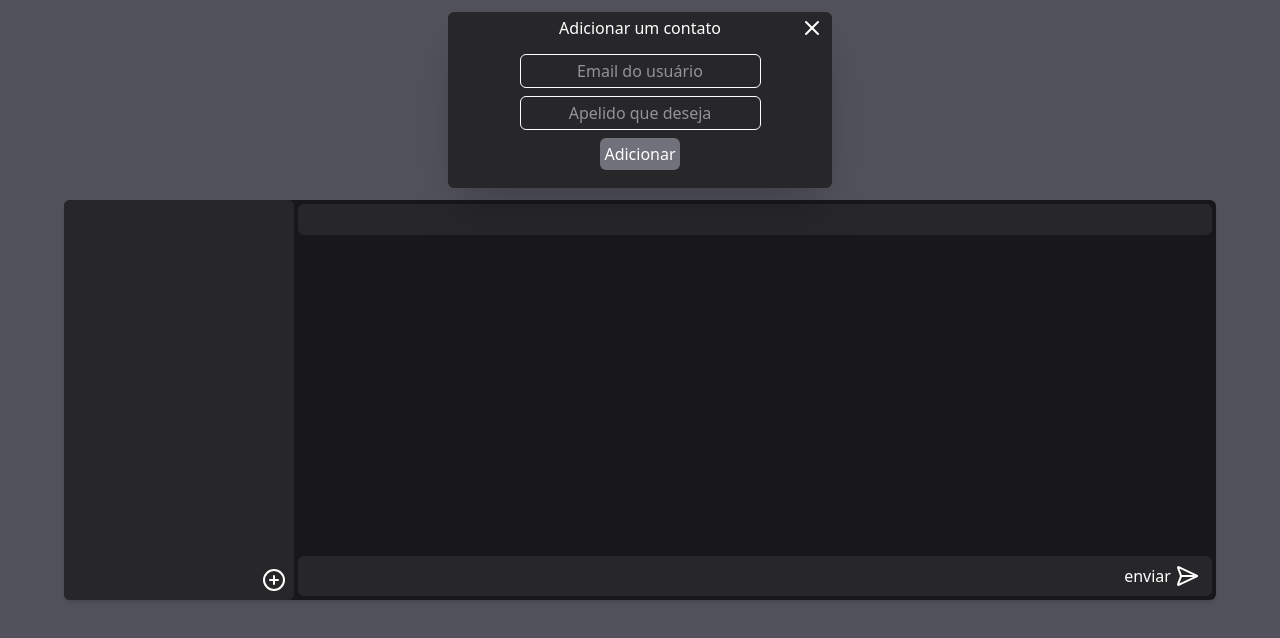
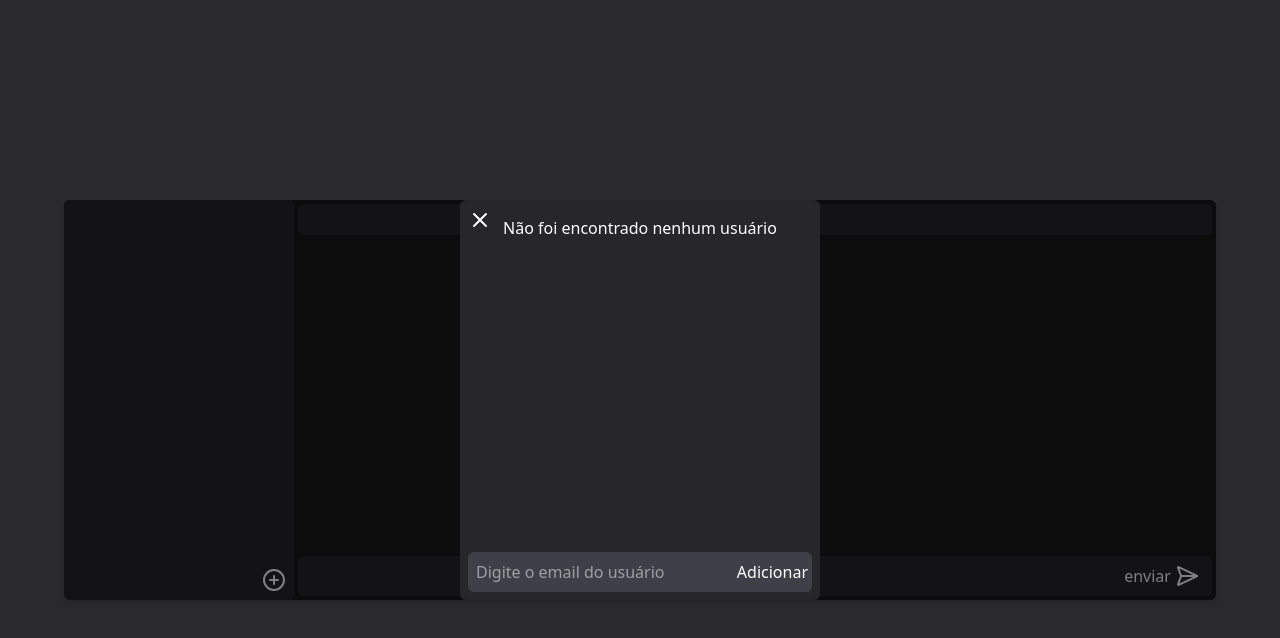
Before and after one commit to Arthur-Enrik/My-Live-Chat-frontend, a React (Vite) app: page /chats in a window 1280 px wide. Shown: the top 638 px of the page. Built offline with nearby package versions, Linux system fonts and the light colour scheme.

Commit message:
feature: Overlay adicionado

```diff
--- a/src/components/Navbar/ChatsNavbar.tsx
+++ b/src/components/Navbar/ChatsNavbar.tsx
@@ -5,13 +5,14 @@ import { Contact } from "./Contact"
 import {OverlayAddUser} from './OverlayAddUser'
 
 function ContactsNavbar() {
+    const [showOverlay, setShowOverlay] = useState<boolean>(true)
     return(
         <nav className="w-1/4 flex flex-col text-white bg-zinc-800 rounded-md relative">
-            <OverlayAddUser />
+            {showOverlay && <OverlayAddUser setShowOverlay={setShowOverlay} />}
             <ul className="w-full flex flex-col overflow-y-auto divide-gray-100 divide-y">
                 {/* {chats ? chats.map(item => <Contact nickname={item} setActiveWindow={setActiveWindow} key={item} />) : <span className="w-full text-center text-white p-3">Você ainda não possui nenhum contato</span> } */}
             </ul>
-            <button className="absolute bottom-2 right-2 hover:cursor-pointer hover:bg-white/20 rounded-full">
+            <button onClick={() => setShowOverlay(!showOverlay)} className="absolute bottom-2 right-2 hover:cursor-pointer hover:bg-white/20 rounded-full">
                 <PlusCircle/>
             </button>
         </nav>
--- a/src/components/Navbar/OverlayAddUser.tsx
+++ b/src/components/Navbar/OverlayAddUser.tsx
@@ -2,15 +2,37 @@ import { FormEvent, useState, useMemo } from "react"
 
 import { X } from "lucide-react"
 
-function OverlayAddUser() {
+import { getUserByEmail } from "../../services/User/get-users-by-email.service"
+
+import { UserCell } from "./UserCell"
+
+interface Props {
+    setShowOverlay: (balue: boolean) => void
+}
+
+function OverlayAddUser({setShowOverlay}: Props) {
+    const [inputEmail, setInputEmail] = useState<string>('')
+    const [users, setUsers] = useState<Array<{username: string, email: string}>>([])
+
+    async function getUsers() {
+        if (!inputEmail) return
+        const users = await getUserByEmail(inputEmail)
+        setUsers(users)
+    }
+
     return (
-        <form className="bg-zinc-800 w-96 h-44 z-50 flex flex-col gap-2 ease-in-out pt-6 justify-center items-center fixed top-3 left-1/2 rounded-md shadow-2xl" style={{ left: '50%', transform: 'translateX(-50%)' }}>
-            <button className="absolute right-2 top-1 hover:cursor-pointer"><X /></button>
-            <p className="absolute top-1">Adicionar um contato</p>
-            <input className="text-center border-1 rounded-md p-1" type="text" placeholder="Email do usuário" />
-            <input className="text-center border-1 rounded-md p-1" type="text" placeholder="Apelido que deseja" />
-            <button type="submit" className="bg-zinc-500 rounded-md p-1 hover:cursor-pointer hover:bg-white/20">Adicionar</button>
-        </form>
+        <div className="fixed w-screen h-screen inset-0 bg-black/50 flex justify-center items-center z-50 ">
+            <div className="flex flex-col p-2 w-90 h-1/2 bg-zinc-800 rounded-md z-20">
+                <button className="fixed self-start hover:cursor-pointer" onClick={() => setShowOverlay(false)}><X /></button>
+                <li className="flex flex-col gap-2 p-2 w-full overflow-y-auto h-full">
+                    {users.length > 0 ? users.map(user => <UserCell username={user.username} email={user.email} key={user.email} />) : <span className="text-center w-full">Não foi encontrado nenhum usuário</span>}
+                </li>
+                <form onSubmit={(e) => e.preventDefault()} className="flex w-full h-fit self-end-safe gap-2 bg-zinc-700 p-1 rounded-md">
+                    <input value={inputEmail} onChange={e => {setInputEmail(e.target.value); getUsers()}} type="email" placeholder="Digite o email do usuário" className="h-8 w-full outline-none p-1" />
+                    <button type="submit" className="w-fit hover:cursor-pointer hover:bg-black/20">Adicionar</button>
+                </form>
+            </div>
+        </div>
     )
 }
 
--- /dev/null
+++ b/src/components/Navbar/UserCell.tsx
@@ -0,0 +1,17 @@
+import { User } from "lucide-react"
+
+interface Props {
+    email: string,
+    username: string
+}
+
+function UserCell({email, username}: Props) {
+    return(
+        <ul className="flex p-1 gap-3 hover:bg-white/10">
+            <User />
+            <p>{email}</p>
+            <p>{username}</p>
+        </ul>
+    )
+}
+export {UserCell}
--- /dev/null
+++ b/src/services/User/get-users-by-email.service.ts
@@ -0,0 +1,13 @@
+import { API } from "../../utils/fetch.utils";
+
+const users: Array<{email: string, username: string}> = [
+    {email: 'arthur@gmail.com', username: 'Arthur'},
+    {email: 'junior@gmail.com', username: 'Junior'},
+    {email: 'luan@gmail.com', username: 'Luan'},
+]
+
+function getUserByEmail(email: string) {
+    return users
+}
+
+export {getUserByEmail}
--- a/src/utils/get-user-by-email.utils.ts
+++ /dev/null
@@ -1,3 +0,0 @@
-import { API } from "./fetch.utils";
-
-// function getUserByEmail(): Array<{username: string, email: string}> {}
```
